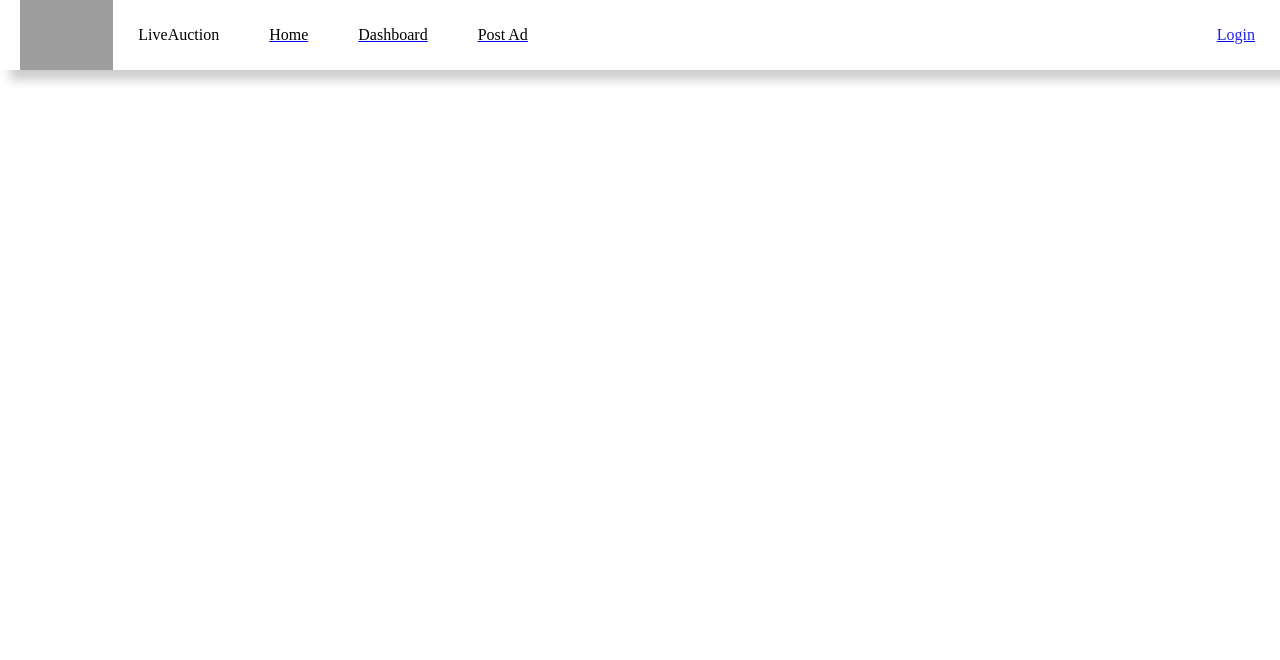
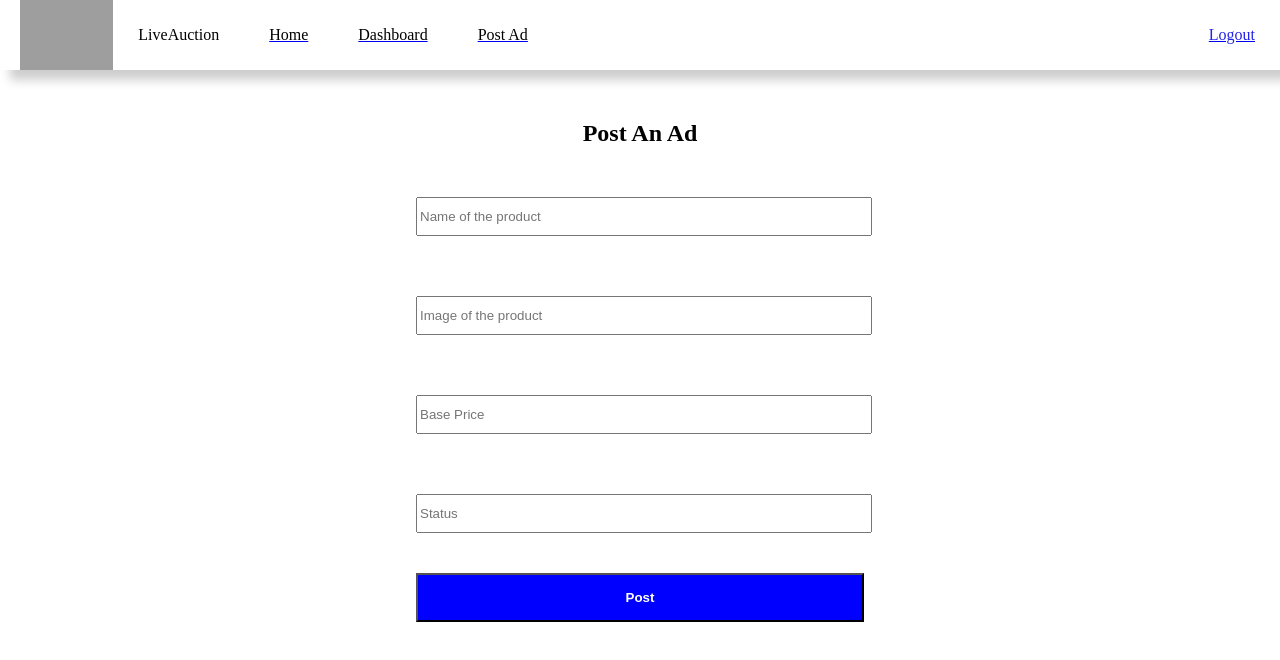
Before and after one commit to Apoorv-Singh02/LiveAuction, a React (Vite) app: page /PostAd in a window 1280 px wide. Shown: the top 660 px of the page. Built offline with nearby package versions, Linux system fonts and the light colour scheme; no server answers; sample sign-in values are in the browser's storage; grey boxes are pictures that could not be loaded.

Commit message:
Added Firebase hosting

```diff
--- a/src/screens/AdScreen.jsx
+++ b/src/screens/AdScreen.jsx
@@ -26,10 +26,10 @@ function AdScreen() {
   const handleSubmit = (e) => {
     e.preventDefault()
     writeData(title,image,price,stats)
-    setImage("")
-    setTitle("")
-    setPrice("")
-    setStats("")
+    setImage(null)
+    setTitle(null)
+    setPrice(null)
+    setStats(null)
   }
 
   const writeData = (title,image,price,stats) => {
@@ -54,10 +54,10 @@ function AdScreen() {
         <input value={image} type='text' placeholder='Image of the product' className='post-input' onChange={(e)=>{
           setImage(e.target.value)
         }}/>
-        <input value={price} type='text' placeholder='Base Price' className='post-input' onChange={(e)=>{
+        <input value={price} type='number' placeholder='Base Price' className='post-input' onChange={(e)=>{
           setPrice(e.target.value)
         }}/>
-        <input value={stats} type='text' placeholder='Status' className='post-input' onChange={(e)=>{
+        <input value={stats} type='number' placeholder='Status' className='post-input' onChange={(e)=>{
           setStats(e.target.value)
         }}/>
         <button type="submit" className='postad-btn' style={{width:'100%', backgroundColor:'blue', color:'white', fontWeight:'600', paddingTop:'15px', paddingBottom:'15px', marginTop:'10px'}}>Post</button>
--- a/src/screens/Navbar.jsx
+++ b/src/screens/Navbar.jsx
@@ -4,6 +4,8 @@ import './Navbar.css'
 import { Link } from 'react-router-dom'
 import { useSelector,useDispatch } from 'react-redux'
 import { login,logout } from '../app/userSlice'
+import { onAuthStateChanged,signOut } from 'firebase/auth'
+import { auth } from '../firebase'
 
 
 function User({user}) {
@@ -11,7 +13,7 @@ function User({user}) {
     return (
     <span className='nav-span nav-log' onClick={(user)=>{
         if(user){
-            dispatch(logout())
+            signOut(auth)
         }
     }}>{user ? "Logout" : "Login" }
     </span>
@@ -19,8 +21,23 @@ function User({user}) {
 }
 
 function Navbar() {
+    const dispatch = useDispatch()
+    const user = useSelector((state)=>state.user.user)
 
-    const user = useSelector((state)=>state.user.user)
+    useEffect(()=>{
+        onAuthStateChanged(auth, (User)=>{
+            if(User){
+                dispatch(login(User))
+            }
+            else {
+                dispatch(logout())
+            }
+        })
+        return () => {
+            unsubscribe()
+          }
+    },[dispatch])
+
 
   return (
     <><div className='nav'>
```
Also changed, not shown: firebase.json (added), 5 other files (tests, documents, lock files or other folders).
